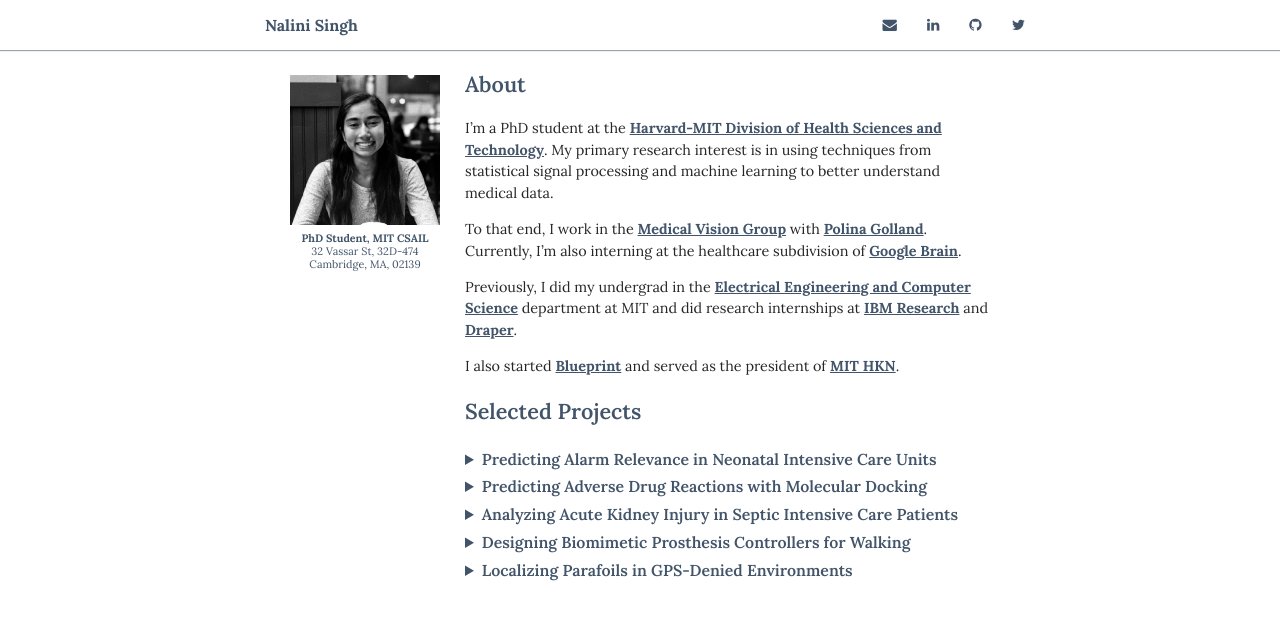
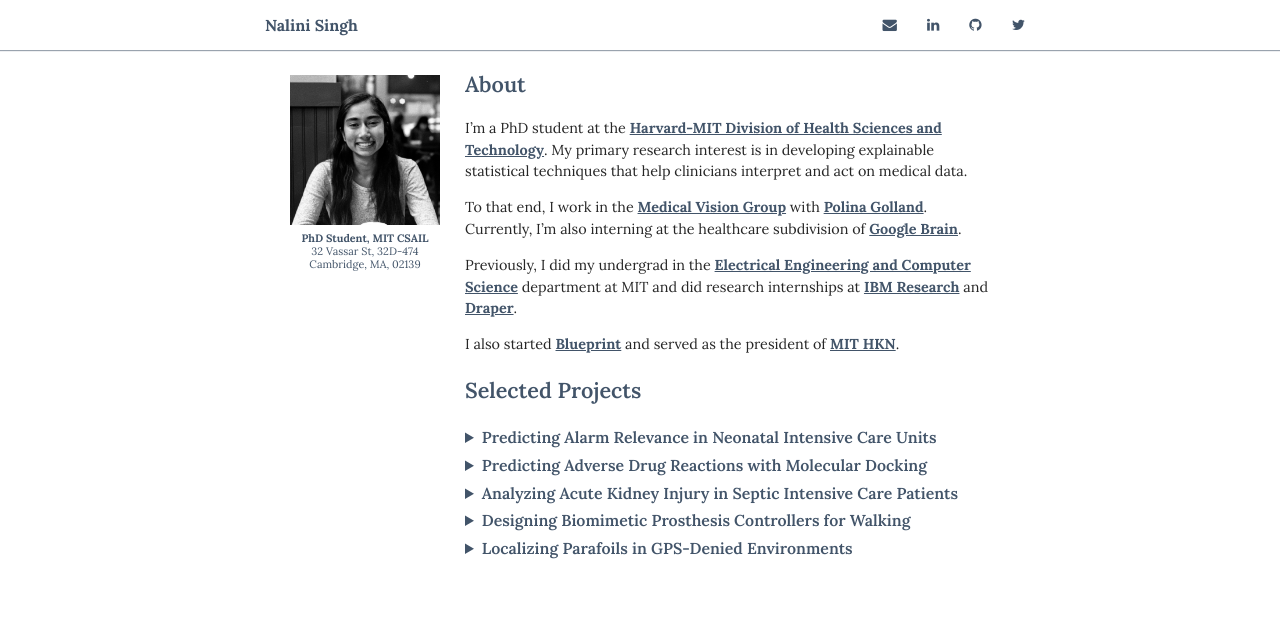
Before and after one commit to nalinimsingh/nalinimsingh.github.io, a Jekyll site: the page built from index.html, in a window 1280 px wide. Shown: the top 620 px of the page. Built offline with Jekyll 4.4.1, drawn with Linux system fonts in a browser that asks for light colours; nearby versions of some CDN libraries.

Commit message:
Refine research interest

```diff
--- a/_pages/index.md
+++ b/_pages/index.md
@@ -15,7 +15,7 @@ Cambridge, MA, 02139
 
 <div class='main-info' markdown="1">
 ## About
-I'm a PhD student at the [Harvard-MIT Division of Health Sciences and Technology](https://hst.mit.edu/academics/memp). My primary research interest is in using techniques from statistical signal processing and machine learning to better understand medical data.
+I'm a PhD student at the [Harvard-MIT Division of Health Sciences and Technology](https://hst.mit.edu/academics/memp). My primary research interest is in developing explainable statistical techniques that help clinicians interpret and act on medical data.
 
 To that end, I work in the [Medical Vision Group](https://www.csail.mit.edu/research/medical-vision-group) with [Polina Golland](http://people.csail.mit.edu/polina/). Currently, I'm also interning at the healthcare subdivision of [Google Brain](https://ai.google/research/teams/brain).
 
```
